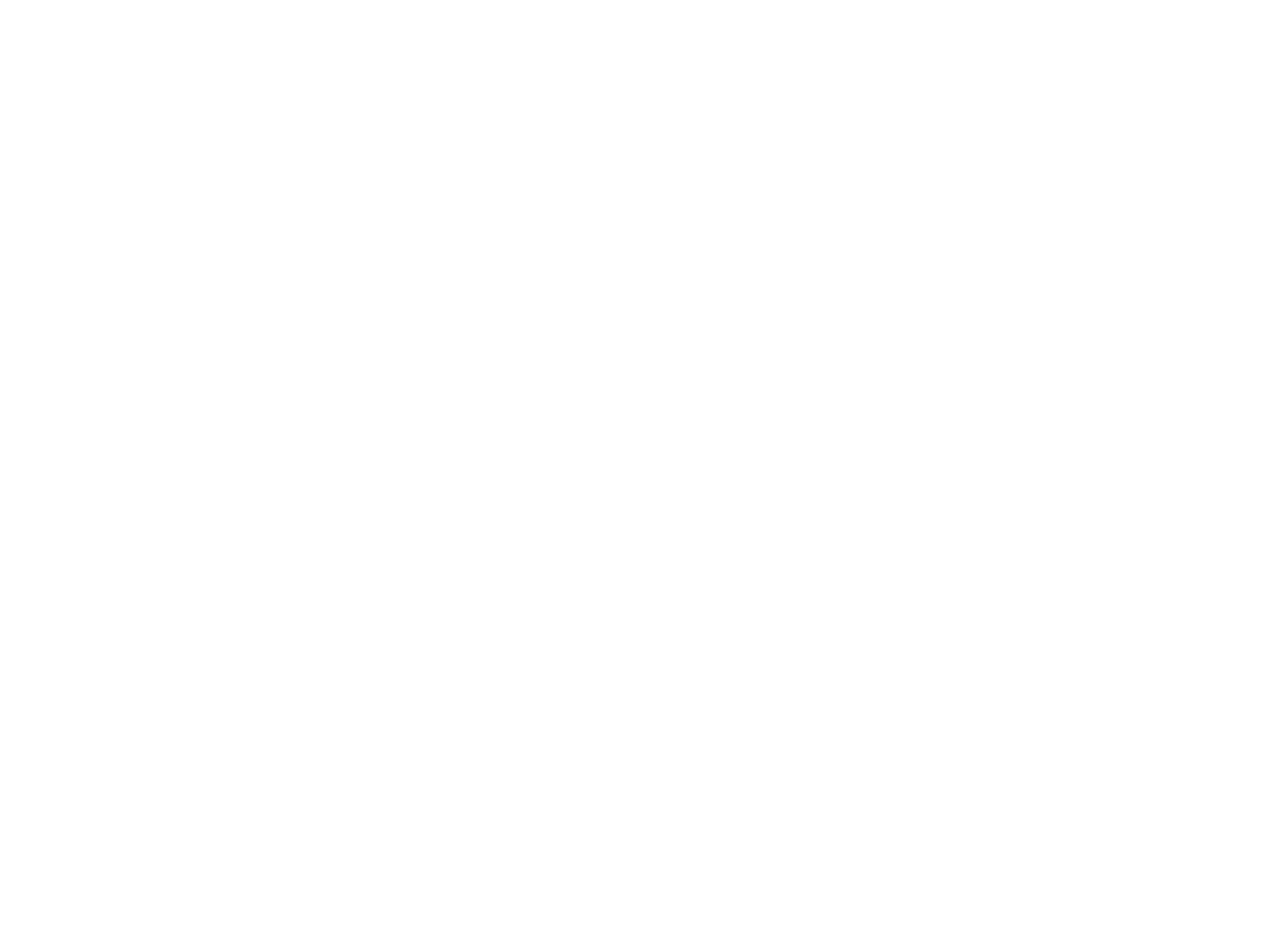
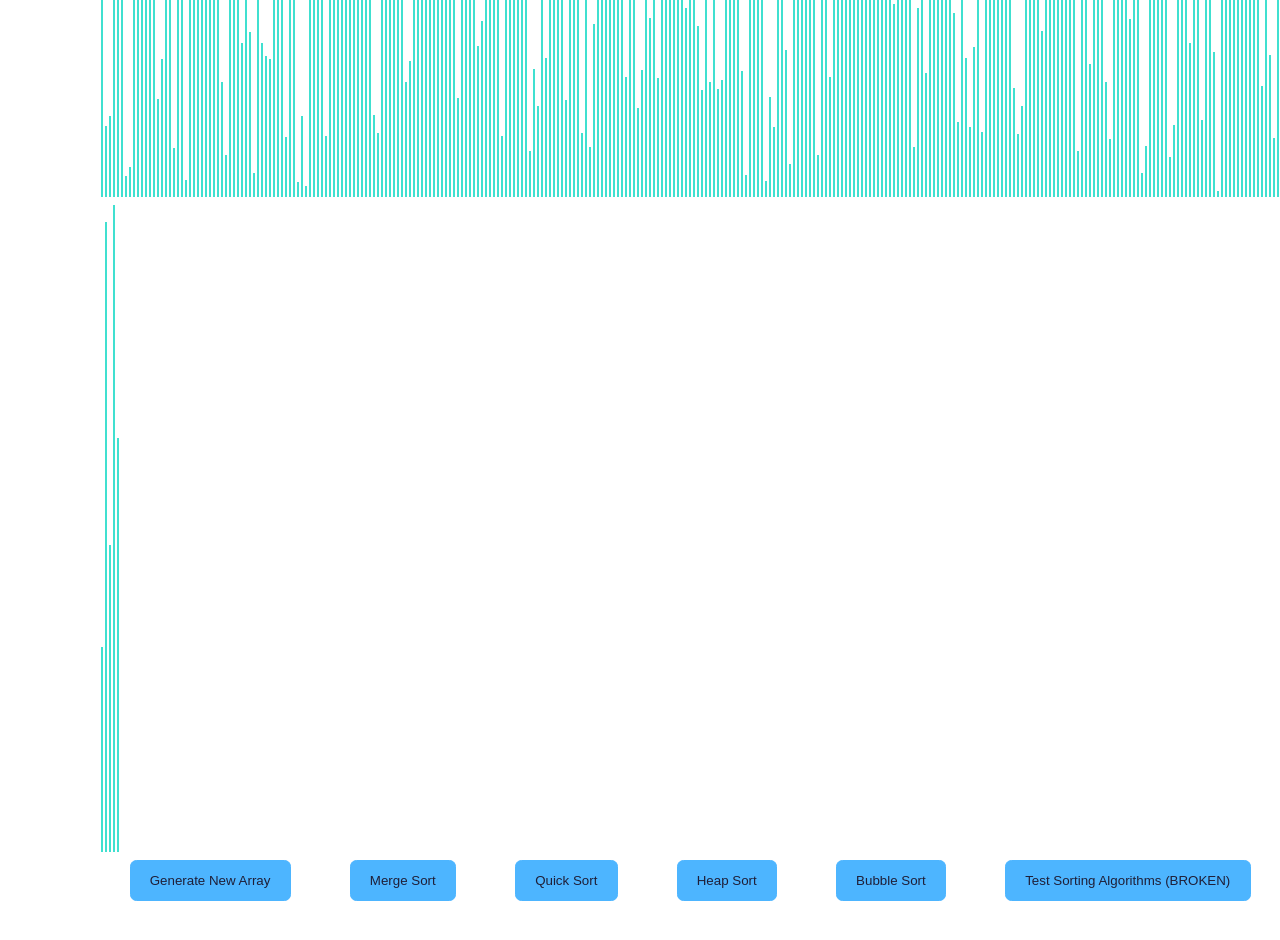
Before and after one commit to RaymondJSu/sorting-visualizer, a React (Create React App) app: page / in a window 1280 px wide. Shown: the part 500-1440 px from the top of the page. After the commit the page ends 1401 px from the top, so only its background shows below. Built offline with nearby package versions, Linux system fonts and the light colour scheme.

Commit message:
update code

```diff
--- a/public/index.html
+++ b/public/index.html
@@ -24,20 +24,9 @@
       work correctly both with client-side routing and a non-root public URL.
       Learn how to configure a non-root public URL by running `npm run build`.
     -->
-    <title>React App</title>
+    <title>Sorting Visualizer</title>
   </head>
   <body>
-    <noscript>You need to enable JavaScript to run this app.</noscript>
     <div id="root"></div>
-    <!--
-      This HTML file is a template.
-      If you open it directly in the browser, you will see an empty page.
-
-      You can add webfonts, meta tags, or analytics to this file.
-      The build step will place the bundled scripts into the <body> tag.
-
-      To begin the development, run `npm start` or `yarn start`.
-      To create a production bundle, use `npm run build` or `yarn build`.
-    -->
   </body>
 </html>
--- a/src/index.css
+++ b/src/index.css
@@ -1,13 +1,133 @@
+* {
+  margin: 0;
+  padding: 0;
+  border: 0;
+  outline: 0;
+  box-sizing: border-box;
+  list-style: none;
+  text-decoration: none;
+}
+
+:root {
+  --color-bg: #1f1f38;
+  --color-bg-variant: #2c2c6c;
+  --color-primary: #4db5ff;
+  --color-primary-variant: rgba(77, 181, 255, 0.4);
+  --color-white: #fff;
+  --color-light: rgba(255, 255, 255, 0.6);
+
+  --transition: all 400ms ease;
+
+  --container-width-lg: 75%;
+  --container-width-md: 86%;
+  --container-width-sm: 90%;
+}
+
+html {
+  scroll-behavior: smooth;
+}
+
+::-webkit-scrollbar{
+  display: none;
+}
+
 body {
-  margin: 0;
-  font-family: -apple-system, BlinkMacSystemFont, 'Segoe UI', 'Roboto', 'Oxygen',
-    'Ubuntu', 'Cantarell', 'Fira Sans', 'Droid Sans', 'Helvetica Neue',
-    sans-serif;
-  -webkit-font-smoothing: antialiased;
-  -moz-osx-font-smoothing: grayscale;
+  font-family: 'Poppins', sans-serif;
+  background: var(--color-white);
+  color: var(--color-bg-variant);
+  line-height: 1.7;
+}
+
+.btn {
+  width: max-content;
+  display: block;
+  color: var(--color-primary);
+  padding: 0.75rem 1.2rem;
+  border-radius: 0.4rem;
+  cursor: pointer;
+  border: 1px solid var(--color-primary);
+  transition: var(--transition);
+}
+
+.btn:hover{
+  background: var(--color-white);
+  color: var(--color-bg);
+  border-color: transparent;
+}
+
+.btn-primary{
+  background: var(--color-primary);
+  color: var(--color-bg);
+}
+.array-container .button-container {
+  display: flex;
+  justify-content: space-around;
+}
+
+/* =================== array styles ================*/
+.array-container{
+  position: absolute;
+  left: 100px;
+}
+.array-bar{
+  width: 2px;
+  display: inline-block;
+  margin: 0 1px;
+  background-color: turquoise;
 }
 
 code {
   font-family: source-code-pro, Menlo, Monaco, Consolas, 'Courier New',
     monospace;
 }
+
+
+.SortingVisualizer {
+  text-align: center;
+}
+
+.SortingVisualizer-logo {
+  height: 40vmin;
+  pointer-events: none;
+}
+
+@media (prefers-reduced-motion: no-preference) {
+  .SortingVisualizer-logo {
+    animation: SortingVisualizerlogo-spin infinite 20s linear;
+  }
+}
+
+.SortingVisualizer-header {
+  background-color: #282c34;
+  min-height: 100vh;
+  display: flex;
+  flex-direction: column;
+  align-items: center;
+  justify-content: center;
+  font-size: calc(10px + 2vmin);
+  color: white;
+}
+
+.SortingVisualizer-h5 {
+  background-color: #282c34;
+  min-height: 100vh;
+  display: flex;
+  flex-direction: column;
+  align-items: center;
+  justify-content: center;
+  font-size: calc(10px + 2vmin);
+  color: white;
+}
+
+.SortingVisualizer-link {
+  color: #61dafb;
+}
+
+@keyframes SortingVisualizer-logo-spin {
+  from {
+    transform: rotate(0deg);
+  }
+  to {
+    transform: rotate(360deg);
+  }
+}
```
